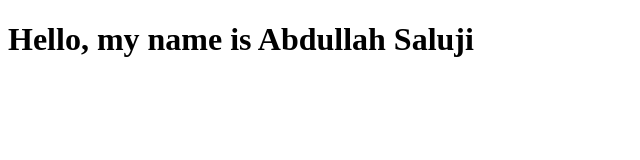
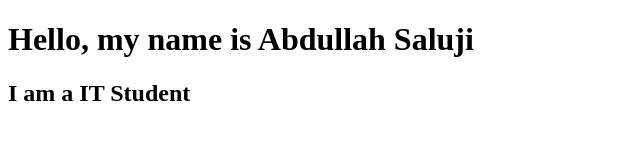
Before and after one commit to abdullahsaluji91/Testing, a plain HTML site: page index.html in a window 1280 px wide. Shown: the whole page, without its empty margins (0-640 px from the left). Drawn offline with Linux system fonts and the light colour scheme.

Commit message:
Update index.html

```diff
--- a/index.html
+++ b/index.html
@@ -7,5 +7,6 @@
 </head>
 <body>
     <h1>Hello, my name is Abdullah Saluji</h1>
+    <h2>I am a IT Student</h2>
 </body>
 </html>
```
